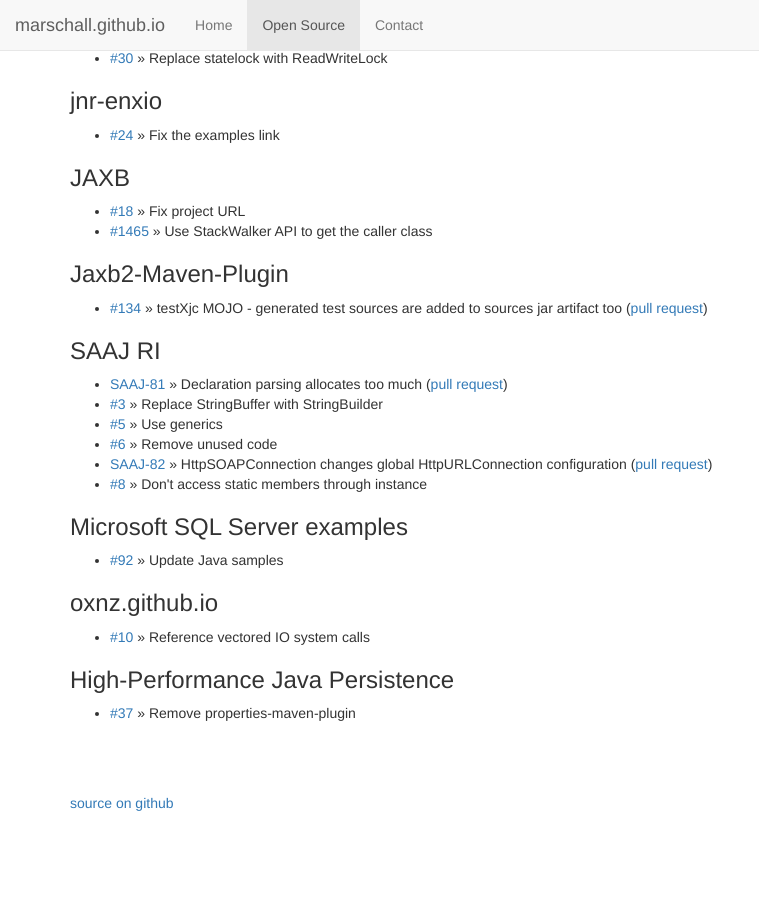
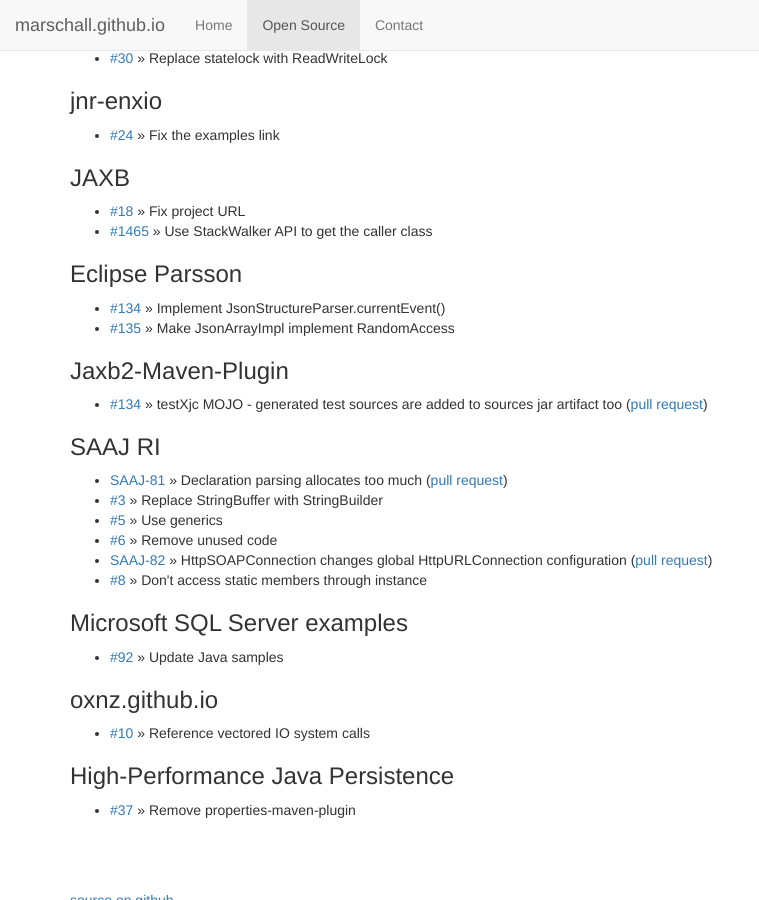
Before and after one commit to marschall/marschall.github.com, a Jekyll site: the page built from open-source.html, in a window 1280 px wide and 900 px high, scrolled down 12706 px. Shown: the whole window, without its empty margins (0-759 px from the left). Built offline with Jekyll 4.4.1, drawn with Linux system fonts in a browser that asks for light colours; before the commit the page ends 13529 px from its top, so only the background shows below that.

Commit message:
add parsson

```diff
--- a/open-source.html
+++ b/open-source.html
@@ -717,6 +717,11 @@
   <li><a href="https://github.com/gf-metro/jaxb/pull/18">#18</a> &raquo; Fix project URL</li>
   <li><a href="https://github.com/eclipse-ee4j/jaxb-ri/pull/1465">#1465</a> &raquo; Use StackWalker API to get the caller class</li>
 </ul>
+<h3>Eclipse Parsson</h3>
+<ul>
+  <li><a href="https://github.com/eclipse-ee4j/parsson/pull/134">#134</a> &raquo; Implement JsonStructureParser.currentEvent()</li>
+  <li><a href="https://github.com/eclipse-ee4j/parsson/pull/135">#135</a> &raquo; Make JsonArrayImpl implement RandomAccess</li>
+</ul>
 <h3>Jaxb2-Maven-Plugin</h3>
 <ul>
   <li><a href="https://github.com/mojohaus/jaxb2-maven-plugin/issues/134">#134</a> &raquo; testXjc MOJO - generated test sources are added to sources jar artifact too (<a href="https://github.com/mojohaus/jaxb2-maven-plugin/pull/184">pull request</a>)</li>
```
